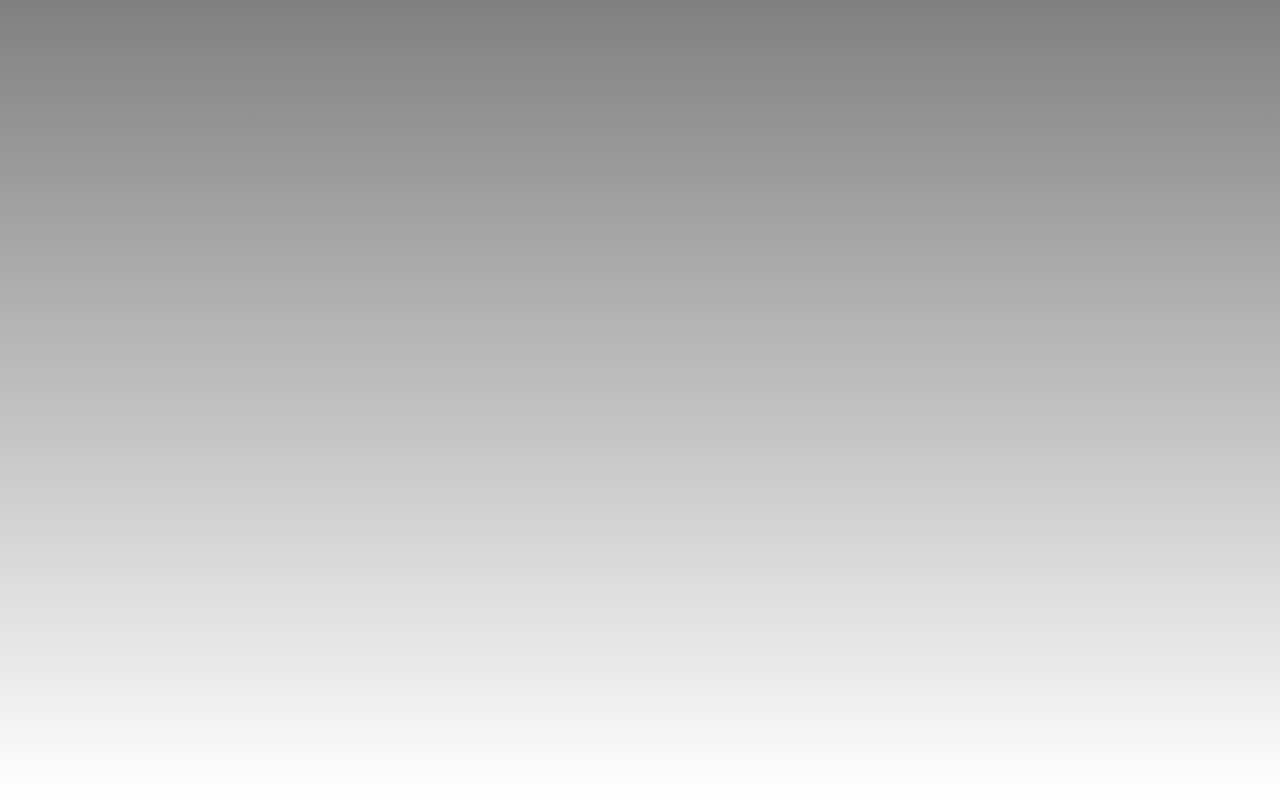
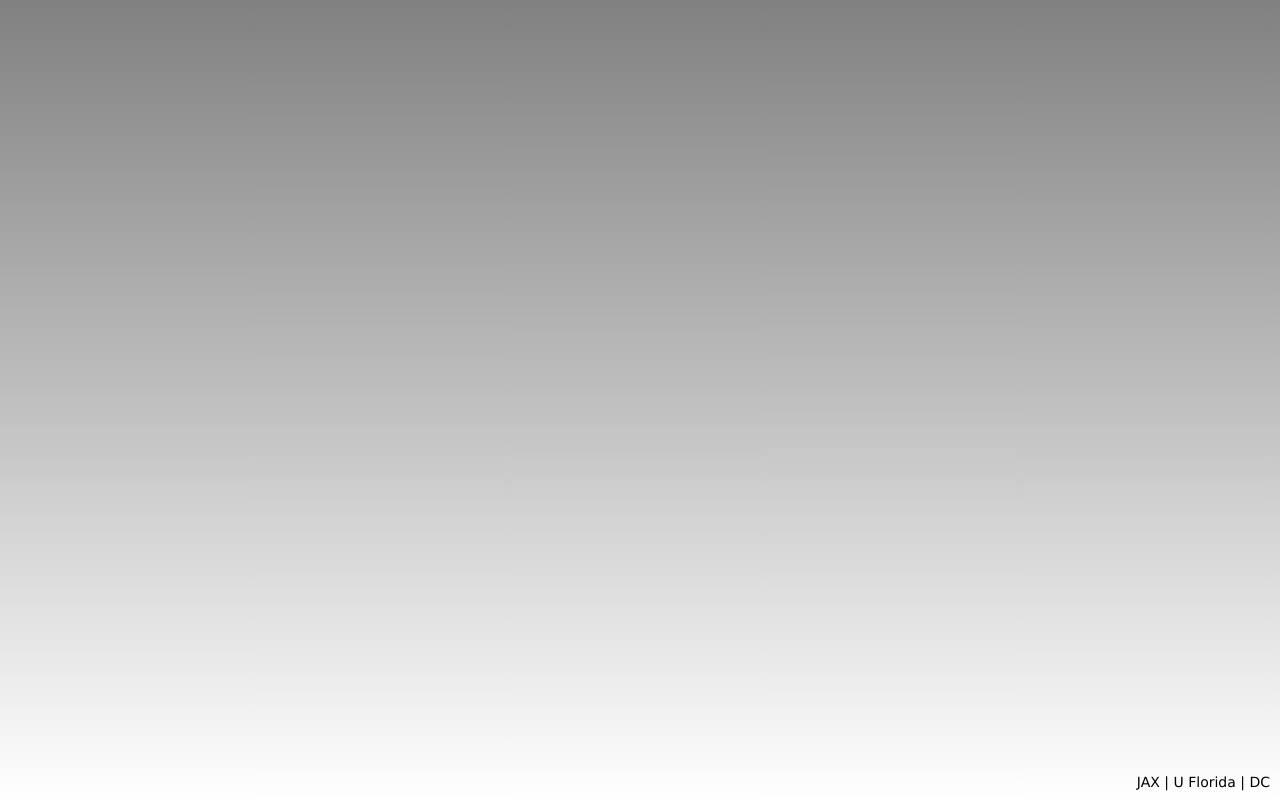
Before and after one commit to parkerrossignol/parker-website, a plain HTML site: page index.html in a window 1280 px wide. Drawn offline with Linux system fonts and the light colour scheme.

Commit message:
Update index.html

```diff
--- a/index.html
+++ b/index.html
@@ -3,7 +3,7 @@
 <head>
   <meta charset="UTF-8">
   <meta name="viewport" content="width=device-width, initial-scale=1.0">
-  <title>LinkedIn Badge</title>
+  <title>Parker Rossignol</title>
   <style>
     /* Basic reset */
     * {
@@ -20,11 +20,22 @@
       height: 100vh;
       background: linear-gradient(to bottom, grey, white);
       font-family: Arial, sans-serif;
+      position: relative;
     }
 
     /* Centering the LinkedIn badge */
     .badge-container {
       text-align: center;
+    }
+
+    /* Bottom-right text styling */
+    .corner-text {
+      position: absolute;
+      bottom: 10px;
+      right: 10px;
+      font-family: Verdana, sans-serif;
+      font-size: 14px;
+      color: black;
     }
   </style>
 
@@ -33,7 +44,7 @@
 </head>
 <body>
   <div class="badge-container">
-    <!-- LinkedIn Badge - Remove the inner <a> tag to prevent redundant links -->
+    <!-- LinkedIn Badge -->
     <div class="badge-base LI-profile-badge"
          data-locale="en_US"
          data-size="large"
@@ -43,5 +54,8 @@
          data-version="v1">
     </div>
   </div>
+
+  <!-- Bottom-right corner text -->
+  <div class="corner-text">JAX | U Florida | DC</div>
 </body>
 </html>
```
